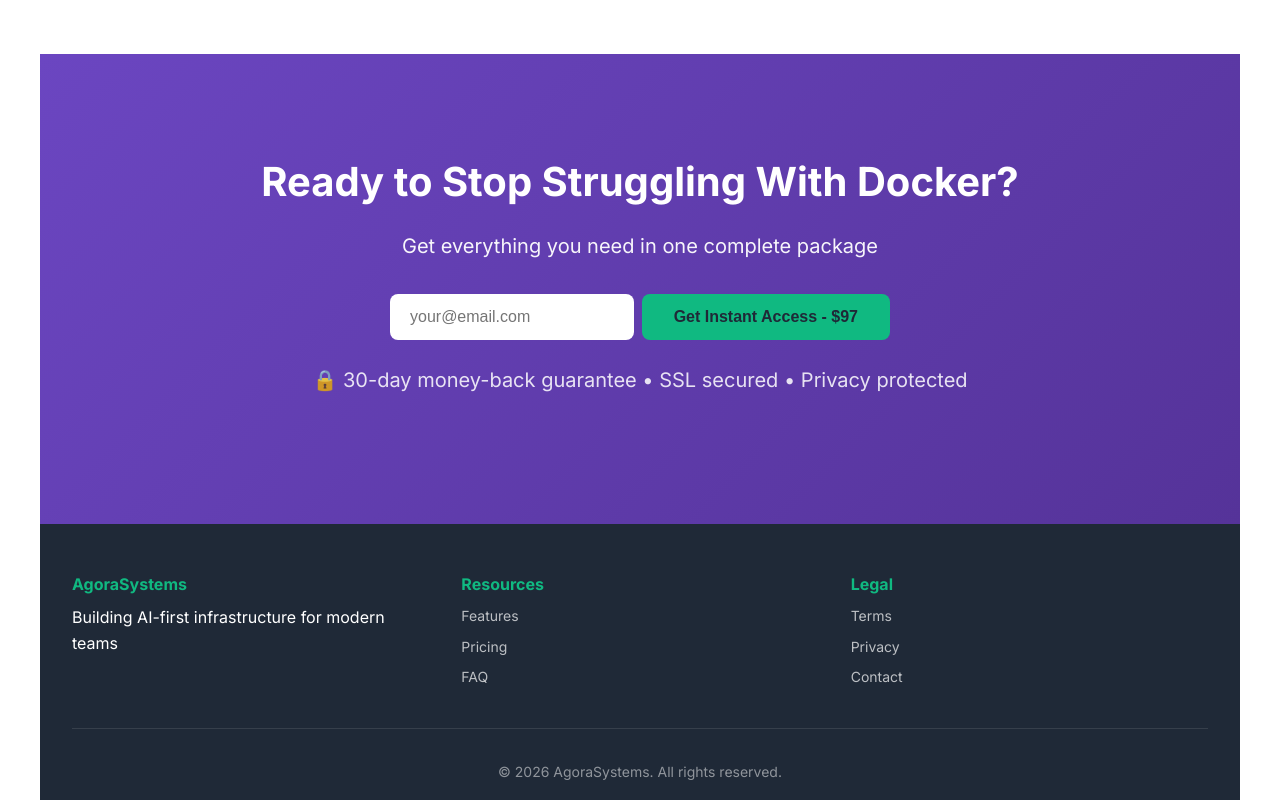
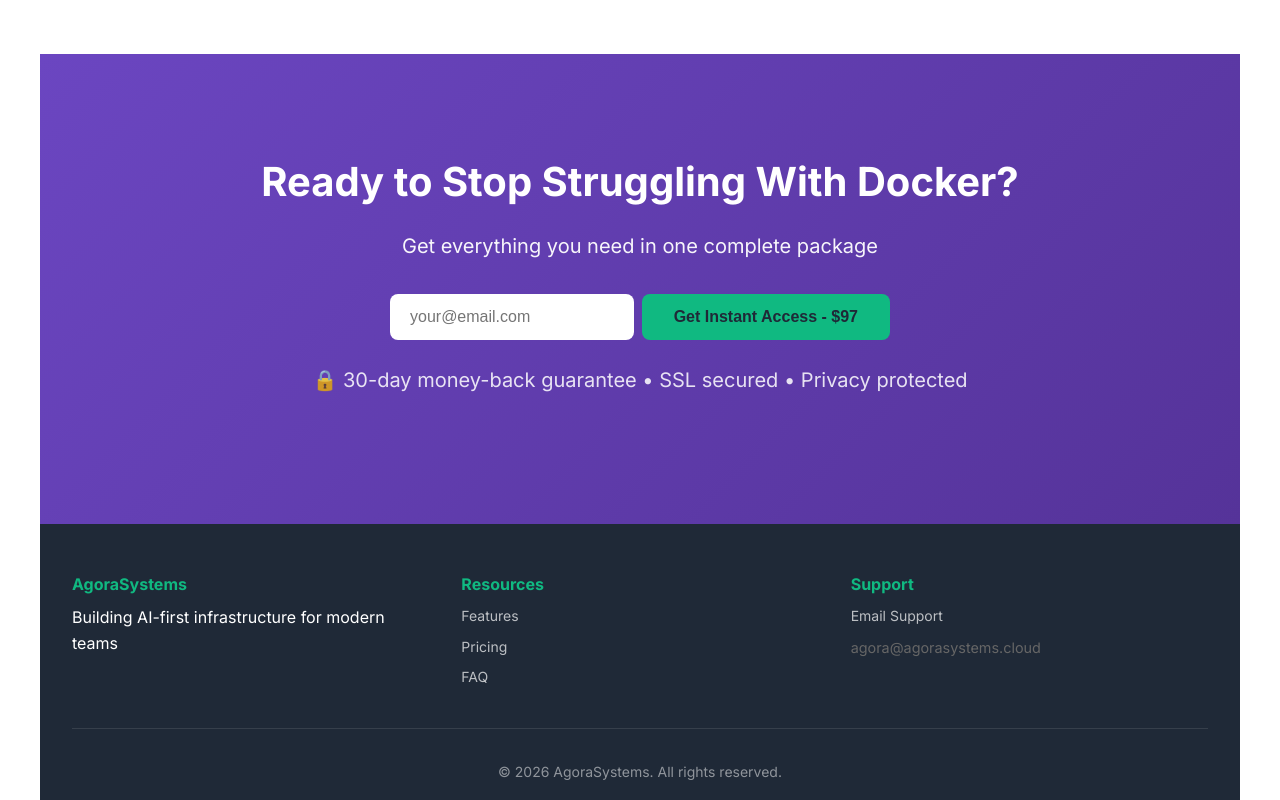
Before and after one commit to AgoraAiCloud/landing-page, a React (Vite) app: page / in a window 1280 px wide. Shown: the part 4191-4991 px from the top of the page. Built offline with nearby package versions, Linux system fonts and the light colour scheme.

Commit message:
Update: Add support email (agora@agorasystems.cloud) to footer

```diff
--- a/src/App.jsx
+++ b/src/App.jsx
@@ -232,10 +232,9 @@ export default function App() {
             <a href="#faq">FAQ</a>
           </div>
           <div className="footer-section">
-            <h4>Legal</h4>
-            <a href="#">Terms</a>
-            <a href="#">Privacy</a>
-            <a href="#">Contact</a>
+            <h4>Support</h4>
+            <a href="mailto:agora@agorasystems.cloud">Email Support</a>
+            <p style={{fontSize: '0.9em', marginTop: '0.5em', color: '#666'}}>agora@agorasystems.cloud</p>
           </div>
         </div>
         <p className="footer-copyright">© 2026 AgoraSystems. All rights reserved.</p>
```
Also changed, not shown: 1 other file (tests, documents, lock files or other folders).
